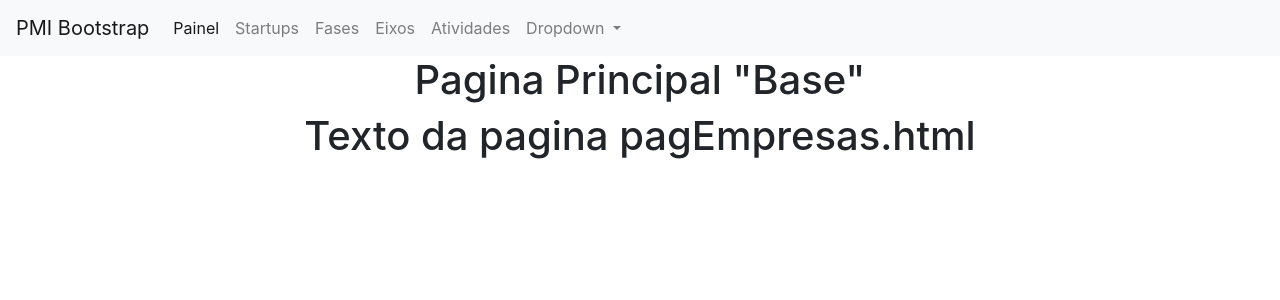
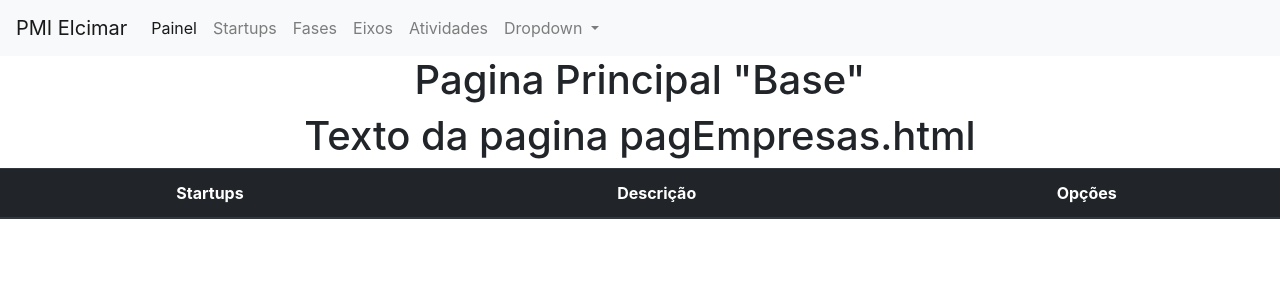
Before and after one commit to ElcimarSilva/PMI, a Flask app: page /pagEmpresa in a window 1280 px wide. Shown: the top 300 px of the page. Run offline with Flask 2, Linux system fonts and the light colour scheme; data that the repository does not hold is empty; some libraries are stand-ins or nearby versions.

Commit message:
'alteracao'

```diff
--- a/forms.py
+++ b/forms.py
@@ -11,7 +11,7 @@ class atvdd(Form):
 
 class startup(Form):
     empresa=StringField('Empresa: ', [validators.length(min=2, max=10, message='Empresa invalida min 2 max 10')])
-    descricao=StringField('Descrição: ', [validators.length(min=2, max=20, message='Descrição invalida')])
+    descricao=StringField('Descrição: ', [validators.length(min=2, max=30, message='Descrição invalida')])
 
 class classefase(Form):
     fase=StringField('Fase: ', [validators.length(min=2, max=10, message='Fase invalida min 2 max 10')])
--- a/templates/base.html
+++ b/templates/base.html
@@ -18,7 +18,7 @@
     <!-- MENU-->
 
     <nav class="navbar navbar-expand-lg navbar-light bg-light">
-        <a class="navbar-brand" href="/">PMI Bootstrap</a>
+        <a class="navbar-brand" href="/">PMI Elcimar</a>
         <button class="navbar-toggler" type="button" data-toggle="collapse" data-target="#navbarSupportedContent"
             aria-controls="navbarSupportedContent" aria-expanded="false" aria-label="Toggle navigation">
             <span class="navbar-toggler-icon"></span>
--- a/templates/pagEmpresa.html
+++ b/templates/pagEmpresa.html
@@ -7,7 +7,7 @@
 
 
 <tbody>
-    {% for item in itens%}
+
     <container>
         <table class="table table-striped table-dark">
 
@@ -22,6 +22,9 @@
 
 
                 </thead>
+                {% for item in itens%}
+
+                <table class="table table-striped table-dark">
 
                     <tr>
 
@@ -42,7 +45,7 @@
 
                     </tr>
 
-
+                </table>
             </tbody>
         </table>
 
```
Lines whose indentation alone changed are shown as unchanged.
